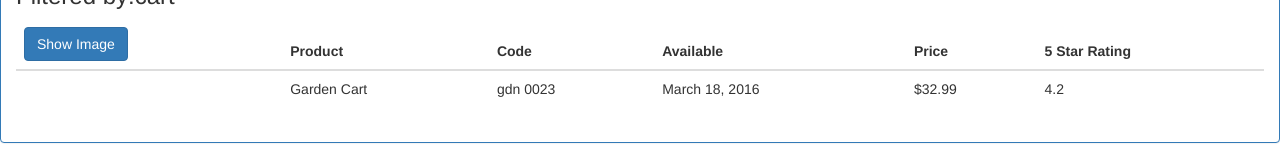
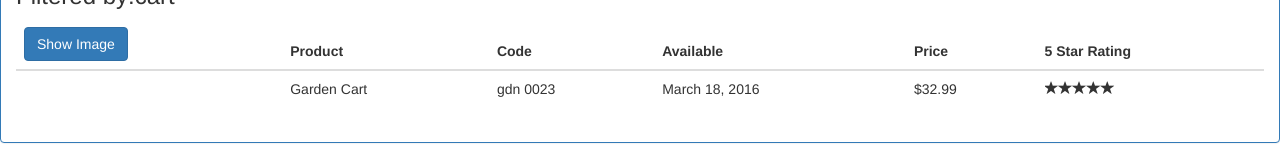
Before and after one commit to yadurajshakti/Angular-SampleApp-APM, an Angular app: page / in a window 1280 px wide. Shown: the part 204-364 px from the top of the page. Built offline with nearby package versions, Linux system fonts and the light colour scheme.

Commit message:
nested component,property and event binding

```diff
--- a/src/app/app.module.ts
+++ b/src/app/app.module.ts
@@ -5,12 +5,14 @@
 import { AppComponent } from './app.component';
 import { ProductListComponent } from './products/product-list.component';
 import { ConvertToSpacesPipe } from './shared/convert-to-spaces.pipe';
+import { StarComponent } from './shared/star.component';
 
 @NgModule({
   declarations: [
     AppComponent,
     ProductListComponent,
-    ConvertToSpacesPipe
+    ConvertToSpacesPipe,
+    StarComponent
   ],
   imports: [
     BrowserModule,
--- a/src/app/products/product-list.component.html
+++ b/src/app/products/product-list.component.html
@@ -39,7 +39,11 @@
                         <td>{{product.productCode | lowercase | convertToSpaces: '-'}}</td>
                         <td>{{product.releaseDate}}</td>
                         <td>{{product.price | currency:'USD':true:'1.2-2'}}</td>
-                        <td>{{product.starRating}}</td>
+                        <!-- <td>{{product.starRating | number}}</td> -->
+                        <td>
+                            <pm-star [rating]='product.starRating | number'
+                            (ratingClicked) = 'onRatingClicked($event)'></pm-star>
+                        </td>
                     </tr>
                 </tbody>
             </table>
--- a/src/app/products/product-list.component.ts
+++ b/src/app/products/product-list.component.ts
@@ -66,6 +66,10 @@
             product.productName.toLocaleLowerCase().indexOf(filterBy) !== -1);
     }
 
+    onRatingClicked(message: string): void {
+        this.pageTitle = 'Product List: ' + message;
+    }
+
     toggleImage(): void {
         this.showImage = !this.showImage;
     }
--- a/src/app/shared/star.component.html
+++ b/src/app/shared/star.component.html
@@ -1,6 +1,7 @@
 <div class="crop"
     [style.width.px]="starWidth"
-    [title]="rating">
+    [title]="rating"
+    (click)="onClick()">
     <div style="width: 86px">
         <span class="glyphicon glyphicon-star"></span>
         <span class="glyphicon glyphicon-star"></span>
--- /dev/null
+++ b/src/app/shared/star.component.ts
@@ -0,0 +1,23 @@
+import { Component, OnChanges, Input,EventEmitter, Output } from "@angular/core";
+
+@Component({
+    selector: 'pm-star',
+    templateUrl: './star.component.html',
+    styleUrls: ['./star.component.css']
+})
+
+export class StarComponent implements OnChanges {
+
+    @Input() rating: number;
+    starWidth: number;
+    @Output() ratingClicked: EventEmitter<string> =
+    new EventEmitter<string>();
+
+    ngOnChanges(): void {
+        this.starWidth = this.rating * 86 / 5;
+    }
+
+    onClick(): void {
+        this.ratingClicked.emit(`The rating ${this.rating} was clicked!`)
+    }
+}
```
